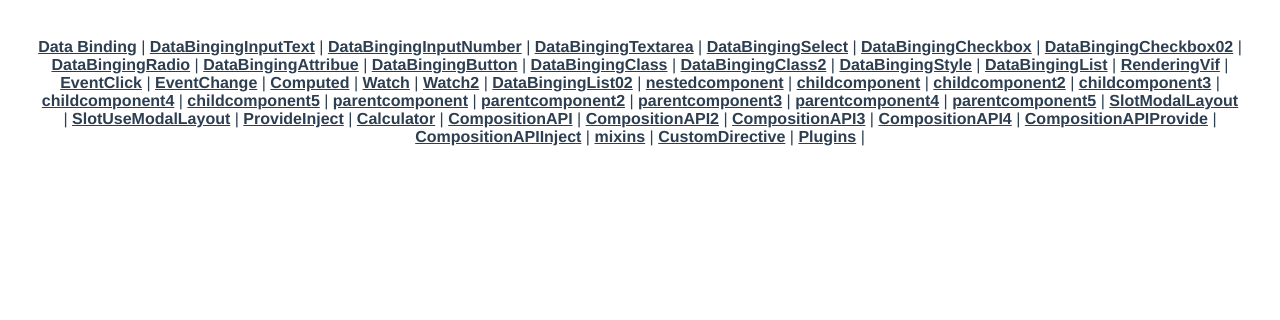
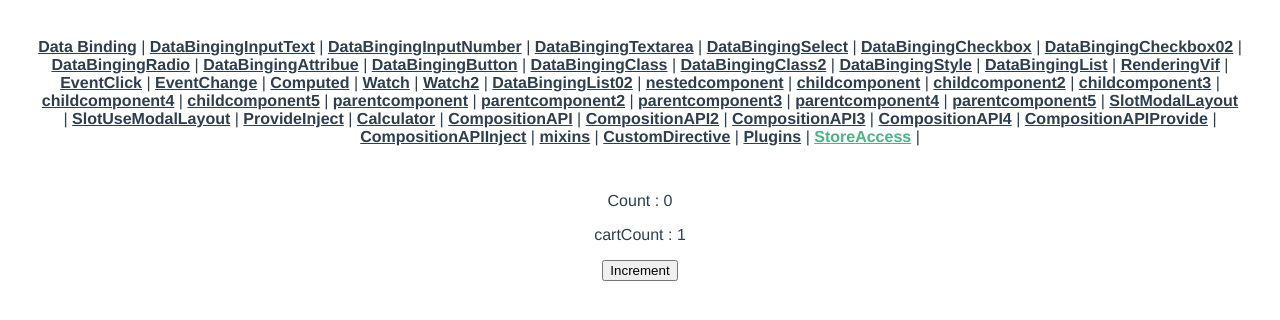
Before and after one commit to GODdaeyoon/study_vue, a Vue app in the folder vue-project/: page /StoreAccess in a window 1280 px wide. Shown: the top 320 px of the page. Built offline with nearby package versions, Linux system fonts and the light colour scheme.

Commit message:
20220601

```diff
--- a/vue-project/package.json
+++ b/vue-project/package.json
@@ -11,7 +11,8 @@
     "axios": "^0.27.2",
     "core-js": "^3.8.3",
     "vue": "^3.2.13",
-    "vue-router": "^4.0.3"
+    "vue-router": "^4.0.3",
+    "vuex": "^4.0.2"
   },
   "devDependencies": {
     "@babel/core": "^7.12.16",
--- a/vue-project/src/App.vue
+++ b/vue-project/src/App.vue
@@ -45,6 +45,7 @@
     <router-link to="/mixins">mixins</router-link> |
     <router-link to="/CustomDirective">CustomDirective</router-link> |
     <router-link to="/Plugins">Plugins</router-link> |
+    <router-link to="/StoreAccess">StoreAccess</router-link> |
   </nav>
   <router-view/>
 </template>
--- a/vue-project/src/main.js
+++ b/vue-project/src/main.js
@@ -3,6 +3,7 @@ import App from './App.vue'
 import router from './router'
 import mixins from './mixins'
 import i18nPlugin from './plugins/i18n' //i18n 플러그인 추가
+import store from './store'
 
 const i18nStrings = {
     en:{
@@ -15,6 +16,7 @@ const i18nStrings = {
 
 const app = createApp(App)
 app.use(router);
+app.use(store);
 app.use(i18nPlugin,i18nStrings); //i18n 플러그인에 다국어 번역 데이터를 파라미터로 전달
 app.mixin(mixins);
 app.mount('#app')
--- a/vue-project/src/router/index.js
+++ b/vue-project/src/router/index.js
@@ -1,49 +1,5 @@
 import { createRouter, createWebHistory } from 'vue-router'
-import DataBinding from '../views/DataBinding.vue'
-import DataBingingInputText from '../views/DataBingingInputText.vue'
-import DataBingingInputNumber from '../views/DataBingingInputNumber.vue'
-import DataBingingTextarea from '../views/DataBingingTextarea.vue'
-import DataBingingSelect from '../views/DataBingingSelect.vue'
-import DataBingingCheckbox from '../views/DataBingingCheckbox.vue'
-import DataBingingCheckbox02 from '../views/DataBingingCheckbox02.vue'
-import DataBingingRadio from '../views/DataBingingRadio.vue'
-import DataBingingAttribue from '../views/DataBingingAttribue.vue'
-import DataBingingButton from '../views/DataBingingButton.vue'
-import DataBingingClass from '../views/DataBingingClass.vue'
-import DataBingingClass2 from '../views/DataBingingClass2.vue'
-import DataBingingStyle from '../views/DataBingingStyle.vue'
-import DataBingingList from '../views/DataBingingList.vue'
-import RenderingVif from '../views/RenderingVif.vue'
-import EventClick from '../views/EventClick.vue'
-import EventChange from '../views/EventChange.vue'
-import Computed from '../views/Computed.vue'
-import Watch from '../views/Watch.vue'
-import Watch2 from '../views/Watch2.vue'
-import DataBingingList02 from '../views/DataBingingList02.vue'
-import nestedcomponent from '../views/nestedcomponent.vue'
-import childcomponent from '../views/childcomponent.vue'
-import childcomponent2 from '../views/childcomponent2.vue'
-import childcomponent3 from '../views/childcomponent3.vue'
-import childcomponent4 from '../views/childcomponent4.vue'
-import childcomponent5 from '../views/childcomponent5.vue'
-import parentcomponent from '../views/parentcomponent.vue'
-import parentcomponent2 from '../views/parentcomponent2.vue'
-import parentcomponent3 from '../views/parentcomponent3.vue'
-import parentcomponent4 from '../views/parentcomponent4.vue'
-import parentcomponent5 from '../views/parentcomponent5.vue'
-import SlotModalLayout from '../views/SlotModalLayout.vue'
-import SlotUseModalLayout from '../views/SlotUseModalLayout.vue'
-import ProvideInject from '../views/ProvideInject.vue'
-import Calculator from '../views/Calculator.vue'
-import CompositionAPI from '../views/CompositionAPI.vue'
-import CompositionAPI2 from '../views/CompositionAPI2.vue'
-import CompositionAPI3 from '../views/CompositionAPI3.vue'
-import CompositionAPI4 from '../views/CompositionAPI4.vue'
-import CompositionAPIInject from '../views/CompositionAPIInject.vue'
-import CompositionAPIProvide from '../views/CompositionAPIProvide.vue'
-import mixins from '../views/mixins.vue'
-import CustomDirective from '../views/CustomDirective.vue'
-import Plugins from '../views/Plugins.vue'
+
 
 
 const routes = [
@@ -59,227 +15,232 @@ const routes = [
   {
     path: '/DataBinding',
     name: 'DataBinding',
-    component: DataBinding
+    component: () => import(/* webpackChunkName: "DataBinding" */ '../views/DataBinding.vue')
   },
   {
     path: '/DataBingingInputText',
     name: 'DataBingingInputText',
-    component: DataBingingInputText
+    component: () => import(/* webpackChunkName: "DataBingingInputText" */ '../views/DataBingingInputText.vue')
   },
   {
     path: '/DataBingingInputNumber',
     name: 'DataBingingInputNumber',
-    component: DataBingingInputNumber
+    component: () => import(/* webpackChunkName: "DataBingingInputNumber" */ '../views/DataBingingInputNumber.vue')
   },
   {
     path: '/DataBingingTextarea',
     name: 'DataBingingTextarea',
-    component: DataBingingTextarea
+    component: () => import(/* webpackChunkName: "DataBingingTextarea" */ '../views/DataBingingTextarea.vue')
   },
   {
     path: '/DataBingingSelect',
     name: 'DataBingingSelect',
-    component: DataBingingSelect
+    component: () => import(/* webpackChunkName: "DataBingingSelect" */ '../views/DataBingingSelect.vue')
   },
   {
     path: '/DataBingingCheckbox',
     name: 'DataBingingCheckbox',
-    component: DataBingingCheckbox
+    component: () => import(/* webpackChunkName: "DataBingingCheckbox" */ '../views/DataBingingCheckbox.vue')
   },
   {
     path: '/DataBingingCheckbox02',
     name: 'DataBingingCheckbox02',
-    component: DataBingingCheckbox02
+    component: () => import(/* webpackChunkName: "DataBingingCheckbox02" */ '../views/DataBingingCheckbox02.vue')
   },
   {
     path: '/DataBingingRadio',
     name: 'DataBingingRadio',
-    component: DataBingingRadio
+    component: () => import(/* webpackChunkName: "DataBingingRadio" */ '../views/DataBingingRadio.vue')
   },
   {
     path: '/DataBingingAttribue',
     name: 'DataBingingAttribue',
-    component: DataBingingAttribue
+    component: () => import(/* webpackChunkName: "DataBingingAttribue" */ '../views/DataBingingAttribue.vue')
   },
   {
     path: '/DataBingingButton',
     name: 'DataBingingButton',
-    component: DataBingingButton
+    component: () => import(/* webpackChunkName: "DataBingingButton" */ '../views/DataBingingButton.vue')
   },
   {
     path: '/DataBingingClass',
     name: 'DataBingingClass',
-    component: DataBingingClass
+    component: () => import(/* webpackChunkName: "DataBingingClass" */ '../views/DataBingingClass.vue')
   },
   {
     path: '/DataBingingClass2',
     name: 'DataBingingClass2',
-    component: DataBingingClass2
+    component: () => import(/* webpackChunkName: "DataBingingClass2" */ '../views/DataBingingClass2.vue')
   },
   {
     path: '/DataBingingStyle',
     name: 'DataBingingStyle',
-    component: DataBingingStyle
+    component: () => import(/* webpackChunkName: "DataBingingStyle" */ '../views/DataBingingStyle.vue')
   },
   {
     path: '/DataBingingList',
     name: 'DataBingingList',
-    component: DataBingingList
+    component: () => import(/* webpackChunkName: "DataBingingList" */ '../views/DataBingingList.vue')
   },
   {
     path: '/RenderingVif',
     name: 'RenderingVif',
-    component: RenderingVif
+    component: () => import(/* webpackChunkName: "RenderingVif" */ '../views/RenderingVif.vue')
   },
   {
     path: '/EventClick',
     name: 'EventClick',
-    component: EventClick
+    component: () => import(/* webpackChunkName: "EventClick" */ '../views/EventClick.vue')
   },
   {
     path: '/EventChange',
     name: 'EventChange',
-    component: EventChange
+    component: () => import(/* webpackChunkName: "EventChange" */ '../views/EventChange.vue')
   },
   {
     path: '/Computed',
     name: 'Computed',
-    component: Computed
+    component: () => import(/* webpackChunkName: "Computed" */ '../views/Computed.vue')
   },
   {
     path: '/Watch',
     name: 'Watch',
-    component: Watch
+    component: () => import(/* webpackChunkName: "Watch" */ '../views/Watch.vue')
   },
   {
     path: '/Watch2',
     name: 'Watch2',
-    component: Watch2
+    component: () => import(/* webpackChunkName: "Watch2" */ '../views/Watch2.vue')
   },
   {
     path: '/DataBingingList02',
     name: 'DataBingingList02',
-    component: DataBingingList02
+    component: () => import(/* webpackChunkName: "DataBingingList02" */ '../views/DataBingingList02.vue')
   },
   {
     path: '/nestedcomponent',
     name: 'nestedcomponent',
-    component: nestedcomponent
+    component: () => import(/* webpackChunkName: "nestedcomponent" */ '../views/nestedcomponent.vue')
   },
   {
     path: '/childcomponent',
     name: 'childcomponent',
-    component: childcomponent
+    component: () => import(/* webpackChunkName: "childcomponent" */ '../views/childcomponent.vue')
   },
   {
     path: '/childcomponent2',
     name: 'childcomponent2',
-    component: childcomponent2
+    component: () => import(/* webpackChunkName: "childcomponent2" */ '../views/childcomponent2.vue')
   },
   {
     path: '/childcomponent3',
     name: 'childcomponent3',
-    component: childcomponent3
+    component: () => import(/* webpackChunkName: "childcomponent3" */ '../views/childcomponent3.vue')
   },
   {
     path: '/childcomponent4',
     name: 'childcomponent4',
-    component: childcomponent4
+    component: () => import(/* webpackChunkName: "childcomponent4" */ '../views/childcomponent4.vue')
   },
   {
     path: '/childcomponent5',
     name: 'childcomponent5',
-    component: childcomponent5
+    component: () => import(/* webpackChunkName: "childcomponent5" */ '../views/childcomponent5.vue')
   },
   {
     path: '/parentcomponent',
     name: 'parentcomponent',
-    component: parentcomponent
+    component: () => import(/* webpackChunkName: "parentcomponent" */ '../views/parentcomponent.vue')
   },
   {
     path: '/parentcomponent2',
     name: 'parentcomponent2',
-    component: parentcomponent2
+    component: () => import(/* webpackChunkName: "parentcomponent2" */ '../views/parentcomponent2.vue')
   },
   {
     path: '/parentcomponent3',
     name: 'parentcomponent3',
-    component: parentcomponent3
+    component: () => import(/* webpackChunkName: "parentcomponent3" */ '../views/parentcomponent3.vue')
   },
   {
     path: '/parentcomponent4',
     name: 'parentcomponent4',
-    component: parentcomponent4
+    component: () => import(/* webpackChunkName: "parentcomponent4" */ '../views/parentcomponent4.vue')
   },
   {
     path: '/parentcomponent5',
     name: 'parentcomponent5',
-    component: parentcomponent5
+    component: () => import(/* webpackChunkName: "parentcomponent5" */ '../views/parentcomponent5.vue')
   },
   {
     path: '/SlotModalLayout',
     name: 'SlotModalLayout',
-    component: SlotModalLayout
+    component: () => import(/* webpackChunkName: "SlotModalLayout" */ '../views/SlotModalLayout.vue')
   },
   {
     path: '/SlotUseModalLayout',
     name: 'SlotUseModalLayout',
-    component: SlotUseModalLayout
+    component: () => import(/* webpackChunkName: "SlotUseModalLayout" */ '../views/SlotUseModalLayout.vue')
   },
   {
     path: '/ProvideInject',
     name: 'ProvideInject',
-    component: ProvideInject
+    component: () => import(/* webpackChunkName: "ProvideInject" */ '../views/ProvideInject.vue')
   },
   {
     path: '/Calculator',
     name: 'Calculator',
-    component: Calculator
+    component: () => import(/* webpackChunkName: "Calculator" */ '../views/Calculator.vue')
   },
   {
     path: '/CompositionAPI',
     name: 'CompositionAPI',
-    component: CompositionAPI
+    component: () => import(/* webpackChunkName: "CompositionAPI" */ '../views/CompositionAPI.vue')
   },
   {
     path: '/CompositionAPI2',
     name: 'CompositionAPI2',
-    component: CompositionAPI2
+    component: () => import(/* webpackChunkName: "CompositionAPI2" */ '../views/CompositionAPI2.vue')
   },
   {
     path: '/CompositionAPI3',
     name: 'CompositionAPI3',
-    component: CompositionAPI3
+    component: () => import(/* webpackChunkName: "CompositionAPI3" */ '../views/CompositionAPI3.vue')
   },
   {
     path: '/CompositionAPI4',
     name: 'CompositionAPI4',
-    component: CompositionAPI4
+    component: () => import(/* webpackChunkName: "CompositionAPI4" */ '../views/CompositionAPI4.vue')
   },
   {
     path: '/CompositionAPIProvide',
     name: 'CompositionAPIProvide',
-    component: CompositionAPIProvide
+    component: () => import(/* webpackChunkName: "CompositionAPIProvide" */ '../views/CompositionAPIProvide.vue')
   },
   {
     path: '/CompositionAPIInject',
     name: 'CompositionAPIInject',
-    component: CompositionAPIInject
+    component: () => import(/* webpackChunkName: "CompositionAPIInject" */ '../views/CompositionAPIInject.vue')
   },
   {
     path: '/mixins',
     name: 'mixins',
-    component: mixins
+    component: () => import(/* webpackChunkName: "mixins" */ '../views/mixins.vue')
   },
   {
     path: '/CustomDirective',
     name: 'CustomDirective',
-    component: CustomDirective
+    component: () => import(/* webpackChunkName: "CustomDirective" */ '../views/CustomDirective.vue')
   },
   {
     path: '/Plugins',
     name: 'Plugins',
-    component: Plugins
+    component: () => import(/* webpackChunkName: "Plugins" */ '../views/Plugins.vue')
+  },
+  {
+    path: '/StoreAccess',
+    name: 'StoreAccess',
+    component: () => import(/* webpackChunkName: "StoreAccess" */ '../views/StoreAccess.vue')
   },
 ]
 const router = createRouter({
--- /dev/null
+++ b/vue-project/src/store.js
@@ -0,0 +1,32 @@
+import {createStore} from 'vuex'
+
+const store = createStore({
+    state(){
+        return {
+            count: 0,
+            cart:[{
+                product_id:1,
+                product_name:"Z플립 거치대",
+                category:"A"
+            }]
+        }
+    },
+    getters:{
+        cartCount:(state) => {
+            return state.cart.length;
+        }
+    },
+    mutations :{
+        increment(state){
+            state.count++
+        }
+    },
+    actions:{
+        increment(context){
+            //비동기 처리 로직 수행 가능
+            context.commit('increment')
+        }
+    }
+})
+
+export default store;
--- /dev/null
+++ b/vue-project/src/views/StoreAccess.vue
@@ -0,0 +1,22 @@
+<template>
+    <p>Count : {{count}}</p>
+    <p>cartCount : {{cartCount}}</p>
+    <button type="button" @click="increment">Increment</button>
+</template>
+<script>
+export default {
+    computed :{
+        count(){
+            return this.$store.state.count;
+        },
+        cartCount(){
+            return this.$store.getters.cartCount;
+        }
+    },
+    methods:{
+        increment(){
+            this.$store.commit('increment')
+        }
+    }
+}
+</script>
--- a/vue-project/vue.config.js
+++ b/vue-project/vue.config.js
@@ -1,5 +1,16 @@
 const { defineConfig } = require('@vue/cli-service')
+const target = 'http://127.0.0.1:3000'; // proxy 요청을 보낼 서버 주소
+
 module.exports = defineConfig({
   transpileDependencies: true,
-  lintOnSave : false
+  lintOnSave : false,
+  devServer: {
+    port: 8080,
+    proxy: { // proxy 요청을 보낼 api 시작 부분
+      '^/api': {
+        target,
+        changeOrigin:true
+      }
+    }
+  }
 })
```
Also changed, not shown: 105 other files (tests, documents, lock files or other folders).
